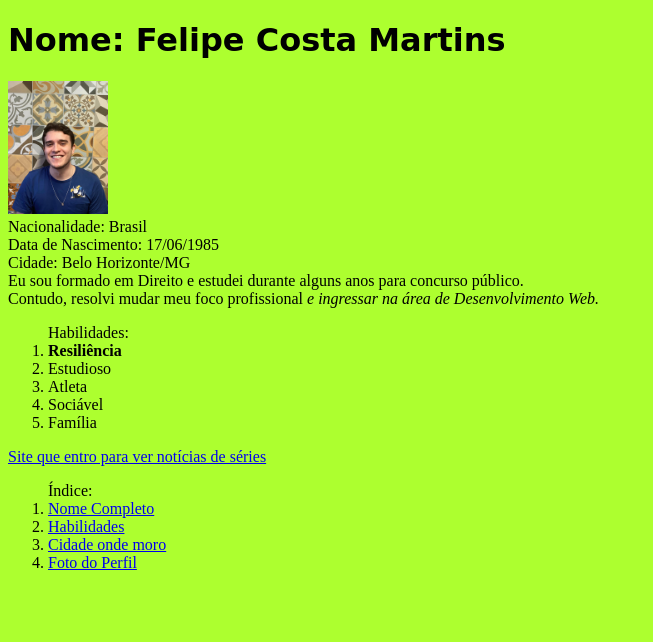
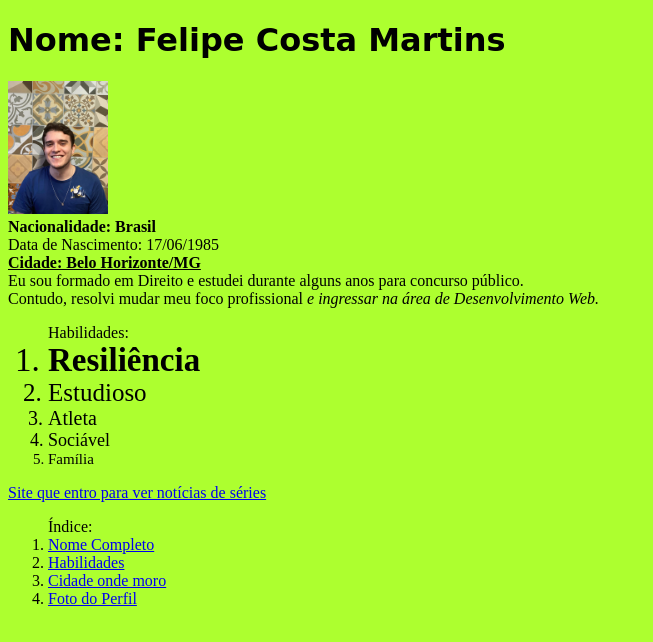
Before and after one commit to felmartins1985/felmartins1985.github.io, a plain HTML site: page index.html in a window 1280 px wide. Shown: the whole page, without its empty margins (0-653 px from the left). Drawn offline with Linux system fonts and the light colour scheme.

Commit message:
atualizacao 3 e 4

```diff
--- a/index.html
+++ b/index.html
@@ -9,6 +9,28 @@
       }
       body{
         background-color: greenyellow;
+      }
+      p1{
+        font-weight: bold;
+      }
+      p3{
+        font-weight: bold;
+        text-decoration:underline;
+      }
+      .resiliencia{
+        font-size: 33px;
+      }
+      .estudioso{
+        font-size: 25px;
+      }
+      .atleta{
+        font-size: 20px;
+      }
+      .sociavel{
+        font-size: 18px;
+      }
+      .familia{
+        font-size: 15px;
       }
     </style>
   </head>
@@ -22,11 +44,11 @@
      Contudo, resolvi mudar meu foco profissional <em>e ingressar na área de Desenvolvimento Web.</em>
     </p4>
     <ol id="habilidades"> Habilidades:
-      <li><strong>Resiliência</strong></li>
-      <li> Estudioso</li>
-      <li> Atleta</li>
-      <li> Sociável</li>
-      <li> Família</li>
+      <li class="resiliencia"><strong>Resiliência</strong></li>
+      <li class= "estudioso"> Estudioso</li>
+      <li class="atleta"> Atleta</li>
+      <li class= "sociavel"> Sociável</li>
+      <li class="familia"> Família</li>
     </ol>
     <a href="https://www.omelete.com.br/" target="_blank"> Site que entro para ver notícias de séries</a>
     <ol> Índice:
```
